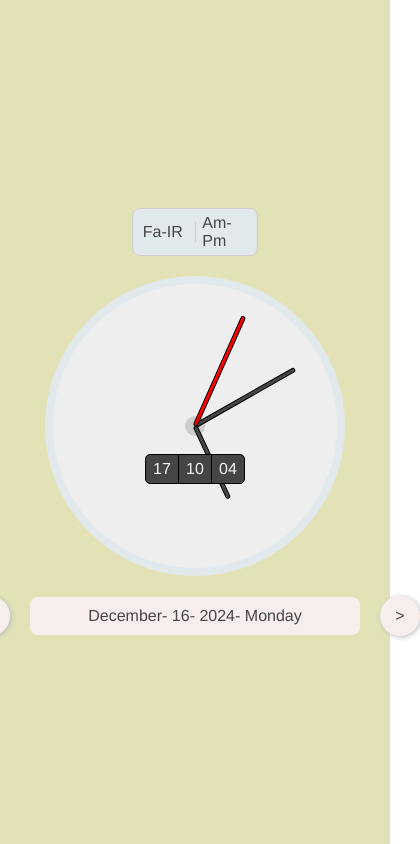
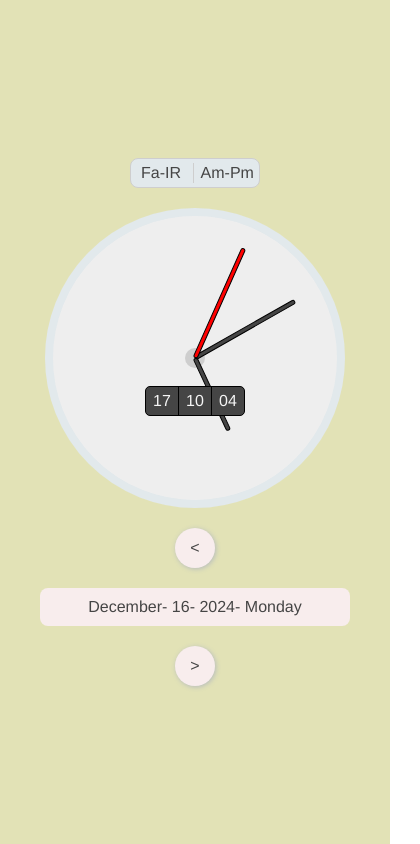
Before and after one commit to mobinadanshvarweb/clock, a plain HTML site: page index.html in a window 390 px wide. Shown: the whole page, 420 px wide, since content can reach past the window. Drawn offline with Linux system fonts and the light colour scheme.

Commit message:
responsive design

```diff
--- a/style.css
+++ b/style.css
@@ -36,7 +36,7 @@ main {
 }
 .setting > div #format,
 .setting > div #ampm {
-  width: 60px;
+  min-width: 60px;
   padding: 5px;
   display: flex;
   border-radius: 8px;
@@ -151,7 +151,7 @@ main {
   box-shadow: 1px 1px 5px #f8eded;
 }
 .date-holder {
-  width: 330px;
+  width: 310px;
   display: flex;
   justify-content: center;
   align-items: center;
@@ -169,3 +169,10 @@ main {
   border: 1px solid red;
   cursor: pointer;
 }
+
+@media only screen and (max-width: 768px) {
+  /* For mobile phones: */
+  .date-slider {
+    flex-direction: column;
+  }
+}
```
